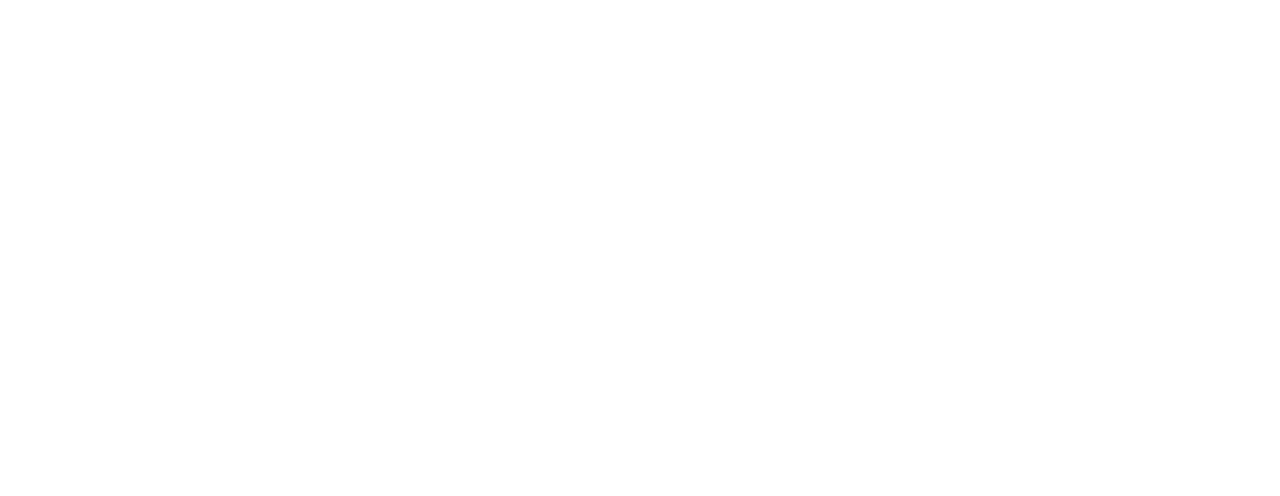
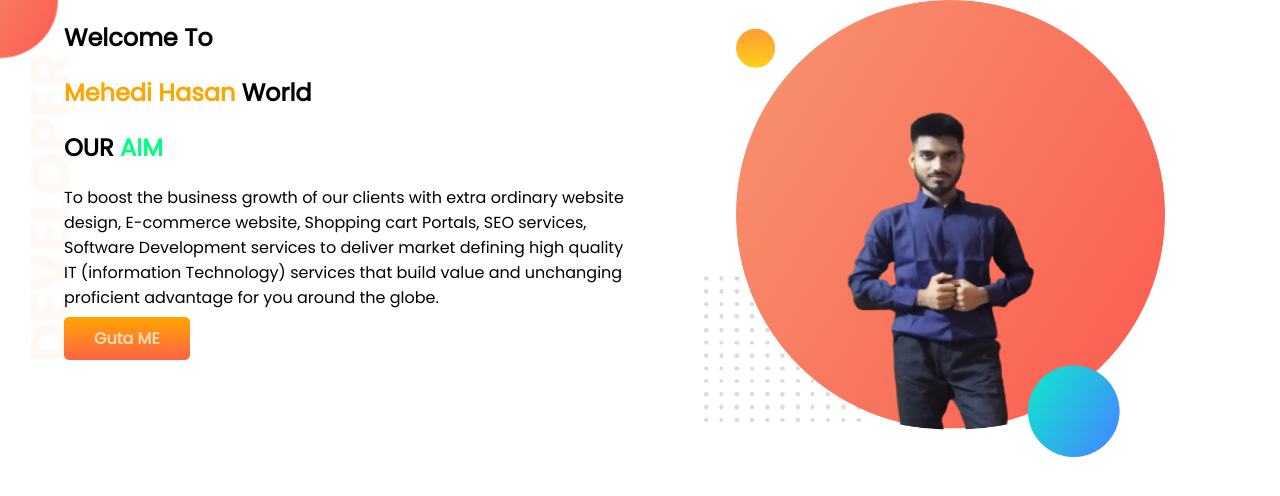
Before and after one commit to abirisl/developer-portfolio, a plain HTML site: page index.html in a window 1280 px wide. Drawn offline with Linux system fonts and the light colour scheme.

Commit message:
top banner added

```diff
--- a/index.html
+++ b/index.html
@@ -1,13 +1,37 @@
 <!DOCTYPE html>
 <html lang="en">
+
 <head>
     <meta charset="UTF-8">
     <meta http-equiv="X-UA-Compatible" content="IE=edge">
     <meta name="viewport" content="width=device-width, initial-scale=1.0">
     <title>Mehedi portfolio</title>
+    <link rel="preconnect" href="https://fonts.googleapis.com">
+    <link rel="preconnect" href="https://fonts.gstatic.com" crossorigin>
+    <link href="https://fonts.googleapis.com/css2?family=Poppins&display=swap" rel="stylesheet">
     <link rel="stylesheet" href="style.css">
 </head>
+
 <body>
+    <section class="top-benner">
+        <div class="half-width">
+            <h1>Welcome To </h1>
+            <h1><span class="orange-color">Mehedi Hasan</span> World</h1>
+            <h2>OUR <span class="blue-color">AIM</span></h2>
+            <p>To boost the business growth of our clients with extra ordinary website design, E-commerce website,
+                Shopping
+                cart Portals, SEO services, Software Development services to deliver market defining high quality IT
+                (information Technology) services that build value and unchanging proficient advantage for you around
+                the
+                globe.</p>
+            <a class="link-button" target="_blank" href="https://www.facebook.com/profile.php?id=100008977631099">Guta
+                ME</a>
 
+        </div>
+        <div class="half-width">
+            <img src="images/mehedi.png" alt="">
+        </div>
+    </section>
 </body>
+
 </html>
--- a/style.css
+++ b/style.css
@@ -0,0 +1,37 @@
+body{
+    font-family: 'Poppins', sans-serif;
+    margin: 0;
+}
+h1{
+    font size: 50px;
+}
+.orange-color{
+    color:orange;
+}
+.blue-color{
+    color:springgreen;
+}
+section{
+    display:flex;
+}
+.half-width{
+    width: 50%;
+    padding-left: 5%;
+}
+.half-width img{
+    width: 80%;
+}
+.link-button{
+    color:wheat;
+    text-decoration: none;
+    padding:10px 30px 10px;
+    background-image:linear-gradient(orange, tomato);
+    border-radius: 5px;
+    font-weight:700;
+
+}
+.top-benner{
+    background-image: url(images/top-banner.png);
+    background-repeat: no-repeat;
+
+}
```
Also changed, not shown: images/dream-bg.png (added), images/exp-bg.png (added), images/jhankar.png (added), images/jhankar2.png (added), images/mehedi.png (added), images/my-bg.png (added), images/my-bg2.png (added), images/top-banner.png (added), 7 other files.
